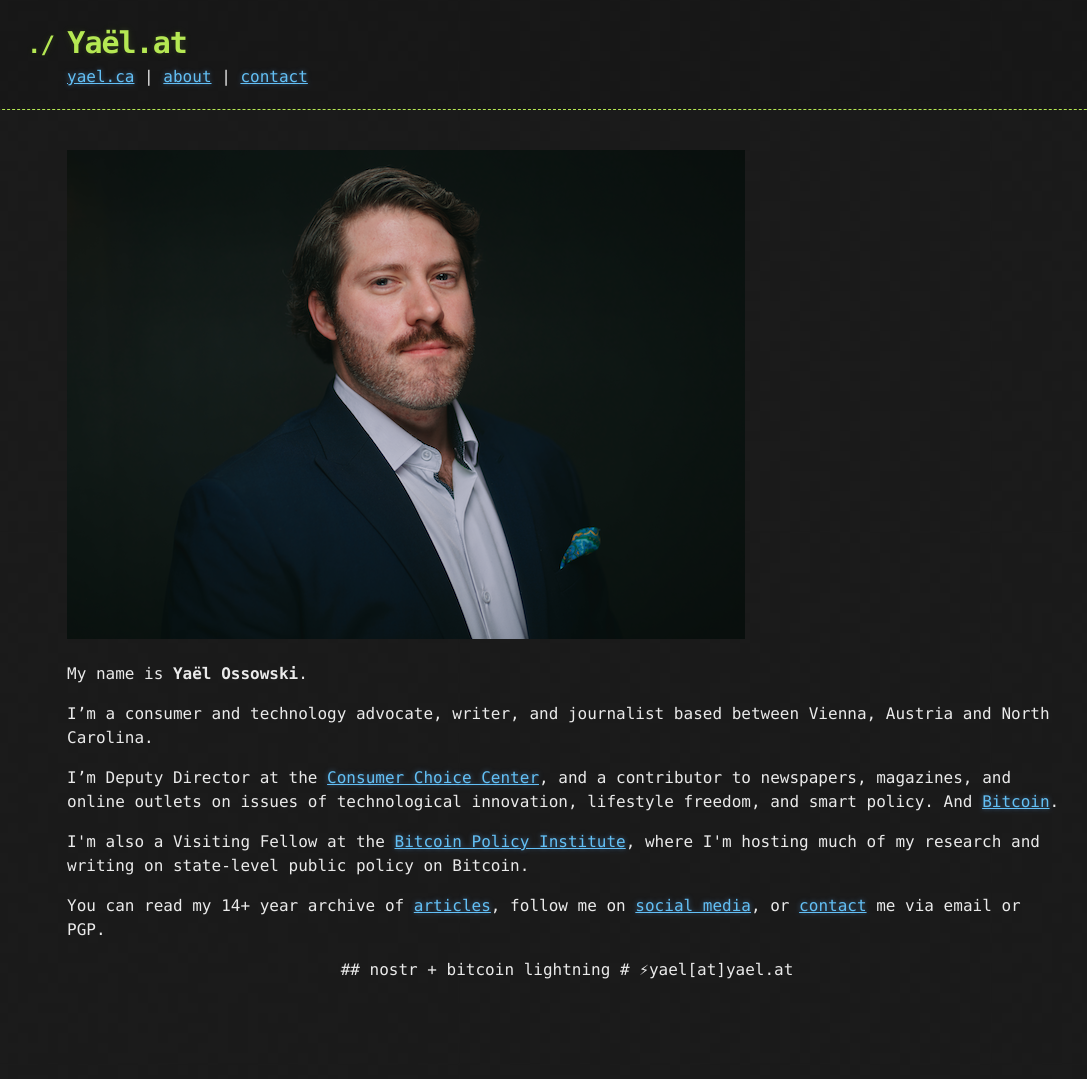
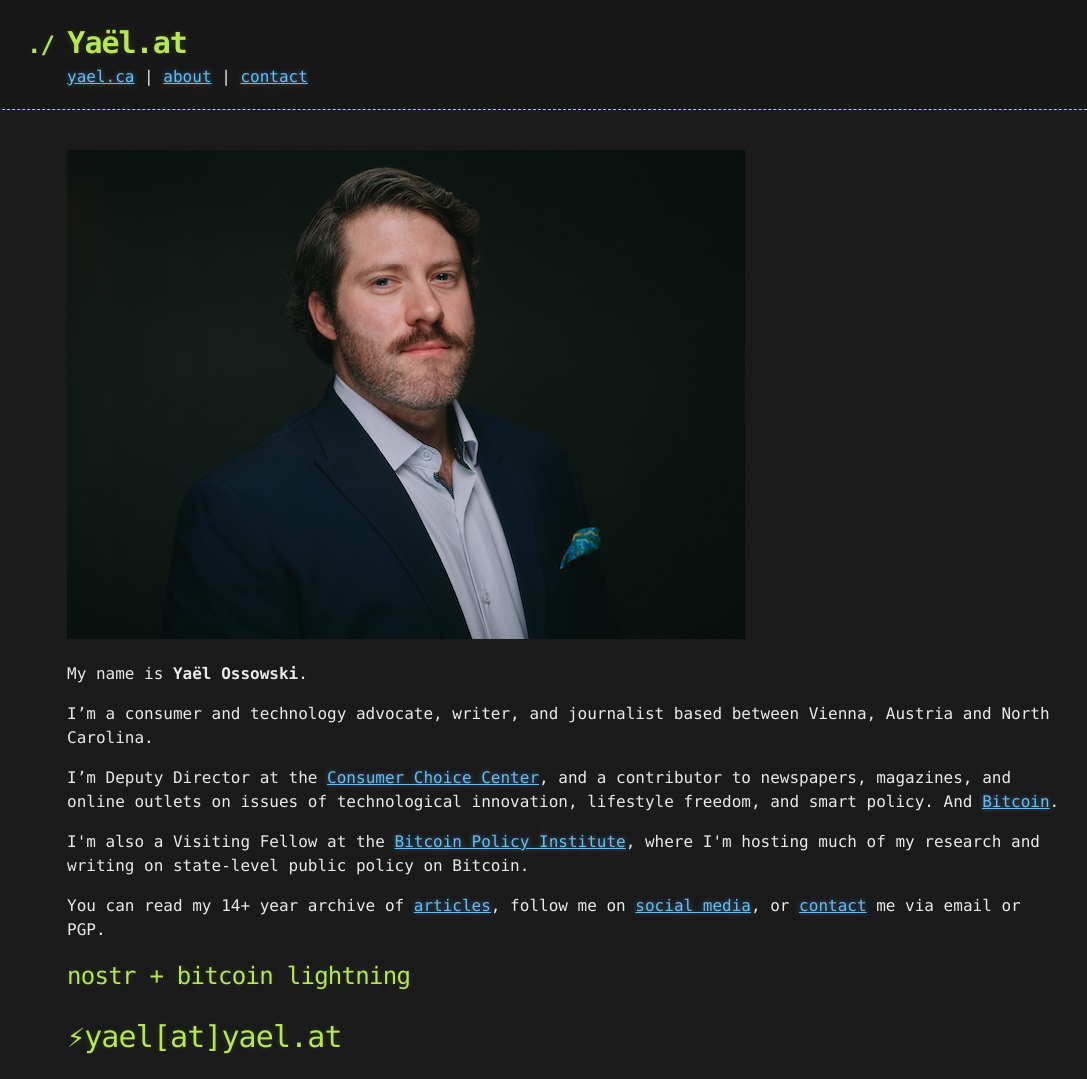
Before and after one commit to yaeloss/yaelat.github.io, a Jekyll site: the page built from index.md, in a window 1280 px wide. Shown: the whole page, without its empty margins (73-1160 px from the left). Built offline with Jekyll 4.4.1, drawn with Linux system fonts in a browser that asks for light colours; before the commit the page ends 1002 px from its top, so only the background shows below that.

Commit message:
update bio

```diff
--- a/index.md
+++ b/index.md
@@ -11,12 +11,8 @@ layout: default
 
   <p>I'm also a Visiting Fellow at the <a href="https://www.btcpolicy.org/authors/yael-ossowski">Bitcoin Policy Institute</a>, where I'm hosting much of my research and writing on state-level public policy on Bitcoin.</p>
 
-  <p>You can read my 14+ year archive of <a href="http:/yael.ca/">articles</a>, follow me on <a href="/links/">social media</a>, or <a href="/contact/">contact</a> me via email or PGP.</p>
-
- <center>
+  <p>You can read my 14+ year archive of <a href="http:/yael.ca/">articles</a>, follow me on <a href="https://yael.ca/links/">social media</a>, or <a href="http://yael.ca/contact/">contact</a> me via email or PGP.</p>
 
 ## nostr + bitcoin lightning
 
 # &#9889;yael[at]yael.at
-
-</center>
```
